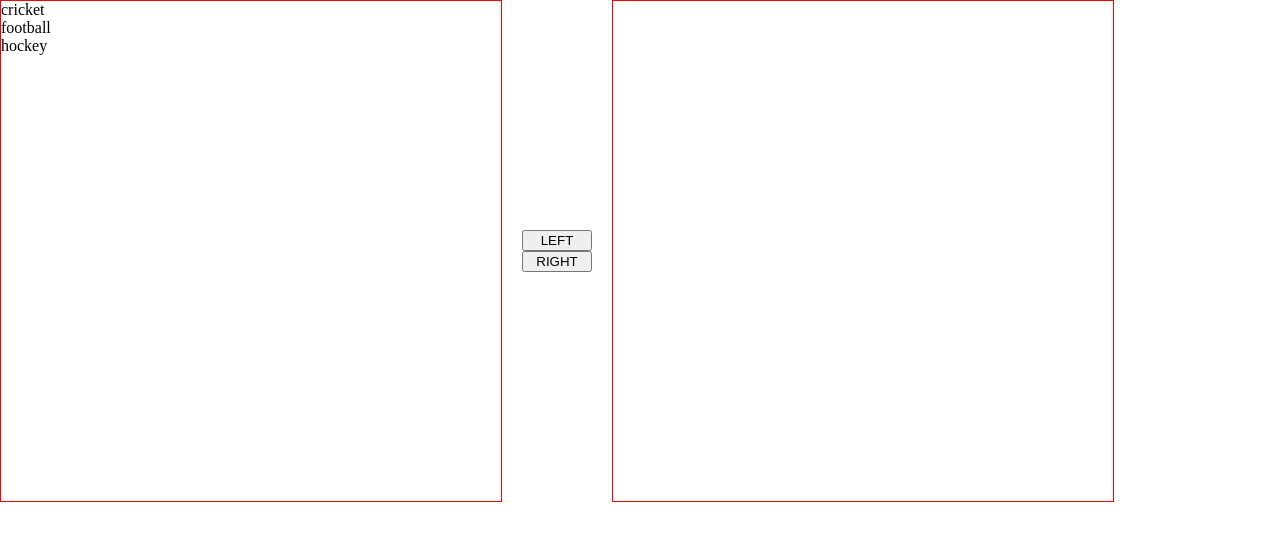
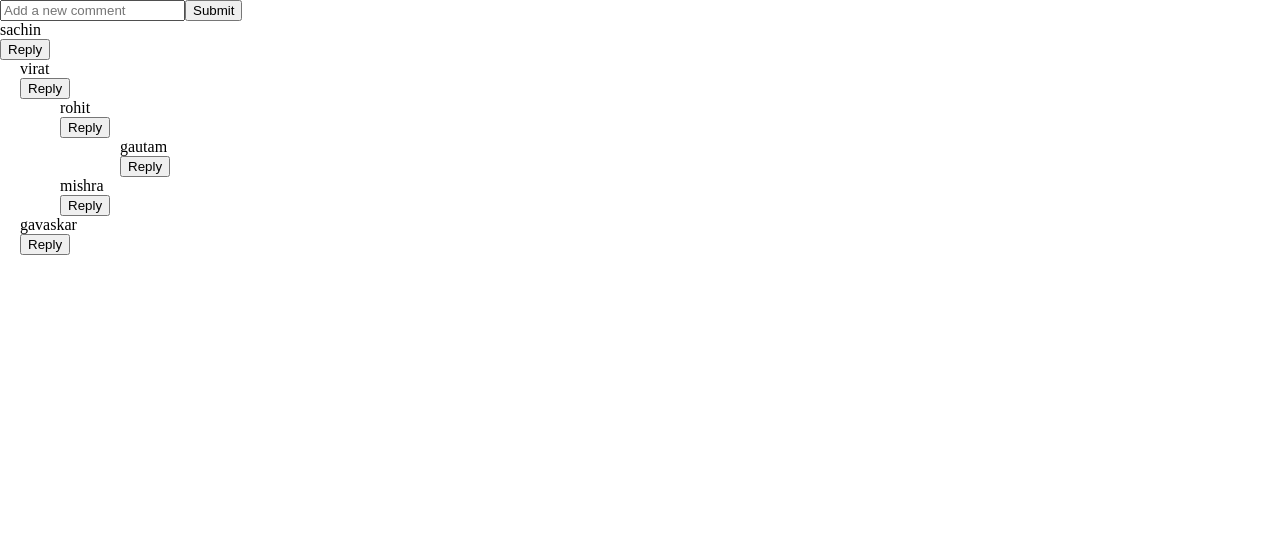
Before and after one commit to KirtikumarKavande/react-challenges, a React (Vite) app: page / in a window 1280 px wide. Shown: the top 540 px of the page. Built offline with nearby package versions, Linux system fonts and the light colour scheme.

Commit message:
nested comment

```diff
--- a/src/App.jsx
+++ b/src/App.jsx
@@ -2,6 +2,7 @@ import Carousel from "./carousel/carousel";
 import DragDrop from "./drag-N-drop/DragDrop";
 import MemoryGame from "./memory game/MemoryGame";
 import ModalOverlay from "./modal-overlay/ModalOverlay";
+import NestedComment from "./nested-comment/NestedComment";
 import Otp from "./otp/Otp";
 import StopWatch from "./stopwatch/StopWatch";
 import TransferList from "./TransferList/TransferList";
@@ -17,7 +18,8 @@ const App = () => {
       {/* <MemoryGame/> */}
       {/* <DragDrop/> */}
       {/* <Folder/> */}
-      <TransferList/>
+      {/* <TransferList/> */}
+      <NestedComment/>
     </div>
   );
 };
--- /dev/null
+++ b/src/nested-comment/AnotherComment.jsx
@@ -0,0 +1,66 @@
+import React, { useState } from "react";
+
+const AnotherComment = ({ comment, allComments, setAllComments, level = 0 }) => {
+  const [isReplyVisible, setIsReplyVisible] = useState(false);
+  const [replyText, setReplyText] = useState("");
+
+  const handleSubmit = (e) => {
+    e.preventDefault();
+    if (!replyText.trim()) return;
+
+    const newComment = {
+      id: Date.now(),
+      msg: replyText,
+      children: []
+    };
+
+    const addReply = (comments) => {
+      return comments.map(c => {
+        if (c.id === comment.id) {
+          return { ...c, children: [...c.children, newComment] };
+        }
+        if (c.children.length > 0) {
+          return { ...c, children: addReply(c.children) };
+        }
+        return c;
+      });
+    };
+
+    setAllComments(addReply(allComments));
+    setReplyText("");
+    setIsReplyVisible(false);
+  };
+
+  return (
+    <div style={{ marginLeft: `${level * 20}px` }}>
+      <div>{comment.msg}</div>
+      <button onClick={() => setIsReplyVisible(!isReplyVisible)}>
+        {isReplyVisible ? "Cancel" : "Reply"}
+      </button>
+
+      {isReplyVisible && (
+        <form onSubmit={handleSubmit}>
+          <input
+            type="text"
+            value={replyText}
+            onChange={(e) => setReplyText(e.target.value)}
+            placeholder="Write a reply..."
+          />
+          <button type="submit">Submit</button>
+        </form>
+      )}
+
+      {comment.children.map(childComment => (
+        <AnotherComment
+          key={childComment.id}
+          comment={childComment}
+          allComments={allComments}
+          setAllComments={setAllComments}
+          level={level + 1}
+        />
+      ))}
+    </div>
+  );
+};
+
+export default AnotherComment;
--- /dev/null
+++ b/src/nested-comment/NestedComment.jsx
@@ -0,0 +1,74 @@
+import React, { useState } from "react";
+import AnotherComment from "./AnotherComment";
+
+const NestedComment = () => {
+  const [newCommentText, setNewCommentText] = useState("");
+  const [allComments, setAllComments] = useState([
+    {
+      id: 1,
+      msg: "sachin",
+      children: [
+        {
+          id: 2,
+          msg: "virat",
+          children: [
+            {
+              id: 3,
+              msg: "rohit",
+              children: [{ id: 4, msg: "gautam", children: [] }],
+            },
+            {
+              id: 5,
+              msg: "mishra",
+              children: [],
+            },
+          ],
+        },
+        {
+          id: 6,
+          msg: "gavaskar",
+          children: [],
+        }
+      ],
+    },
+  ]);
+
+  const handleSubmit = (e) => {
+    e.preventDefault();
+    if (!newCommentText.trim()) return;
+
+    const newComment = {
+      id: Date.now(),
+      msg: newCommentText,
+      children: [],
+    };
+
+    setAllComments([...allComments, newComment]);
+    setNewCommentText("");
+  };
+
+  return (
+    <div>
+      <form onSubmit={handleSubmit}>
+        <input
+          type="text"
+          value={newCommentText}
+          onChange={(e) => setNewCommentText(e.target.value)}
+          placeholder="Add a new comment"
+        />
+        <button type="submit">Submit</button>
+      </form>
+
+      {allComments.map(comment => (
+        <AnotherComment
+          key={comment.id}
+          comment={comment}
+          allComments={allComments}
+          setAllComments={setAllComments}
+        />
+      ))}
+    </div>
+  );
+};
+
+export default NestedComment;
```
